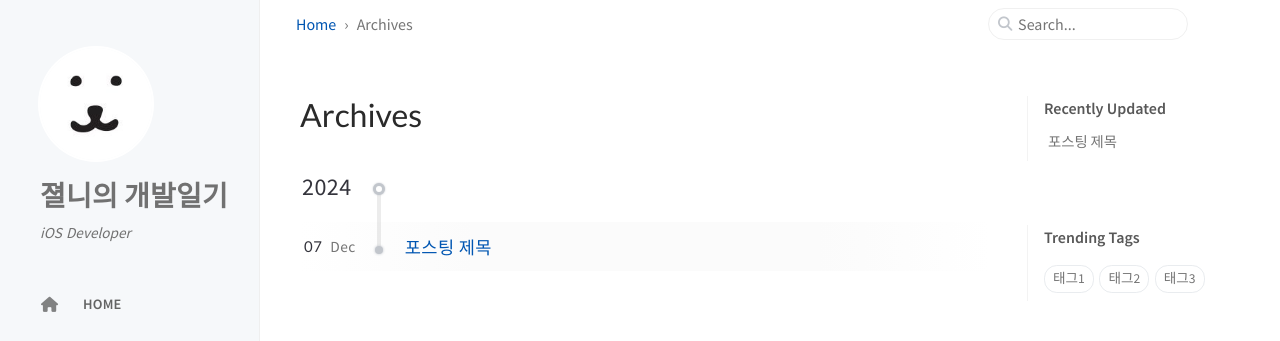
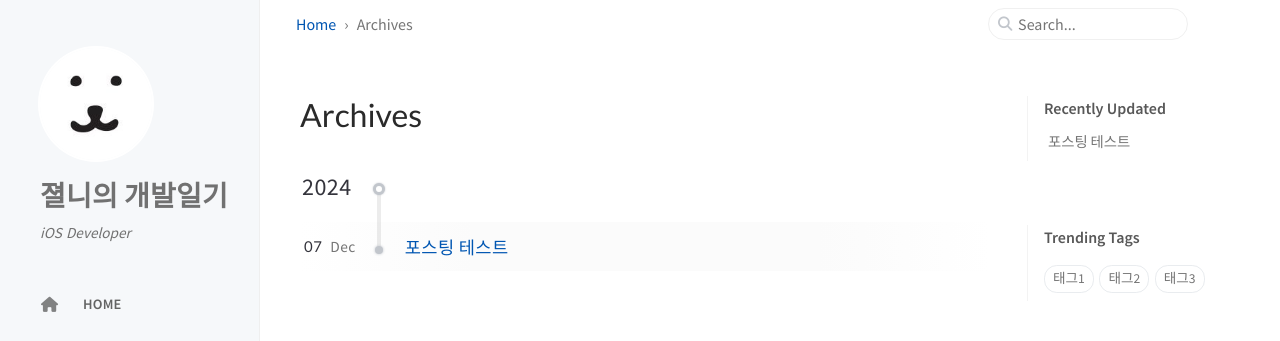
Before and after one commit to ji-yeon224/ji-yeon224.github.io, a Jekyll site: the page built from _tabs/archives.md, in a window 1280 px wide. Shown: the top 341 px of the page. Built offline with Jekyll 4.4.1, drawn with Linux system fonts in a browser that asks for light colours; cached includes are drawn as plain includes; comment, search, counter and statistics services are not loaded.

```diff
--- a/_posts/2024-12-07-New Post.md
+++ b/_posts/2024-12-07-New Post.md
@@ -1,7 +1,7 @@
 ---
-title: 포스팅 제목
+title: 포스팅 테스트
 date: YYYY-MM-DD HH:MM:SS +09:00
-categories: []
+categories: [기타]
 tags:
   - 태그1
   - 태그2
```
Also changed, not shown: other parts of _posts/2024-12-07-New Post.md (+3 -1 lines), assets/img/favicons/android-chrome-192x192.png (deleted), assets/img/favicons/android-chrome-512x512.png (deleted), assets/img/favicons/apple-touch-icon.png, assets/img/favicons/favicon-16x16.png, assets/img/favicons/favicon-32x32.png, assets/img/favicons/favicon-96x96.png (added), assets/img/favicons/favicon.ico, assets/img/favicons/favicon.svg (added), assets/img/favicons/mstile-150x150.png (deleted), assets/img/favicons/mstile-150x150.png.png (added), assets/img/favicons/site.webmanifest, assets/img/favicons/web-app-manifest-192x192.png (added), assets/img/favicons/web-app-manifest-512x512.png (added), 1 other file.
